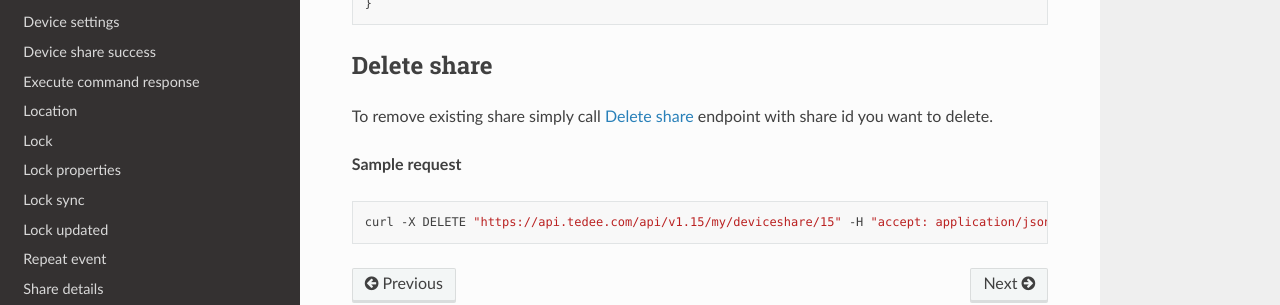
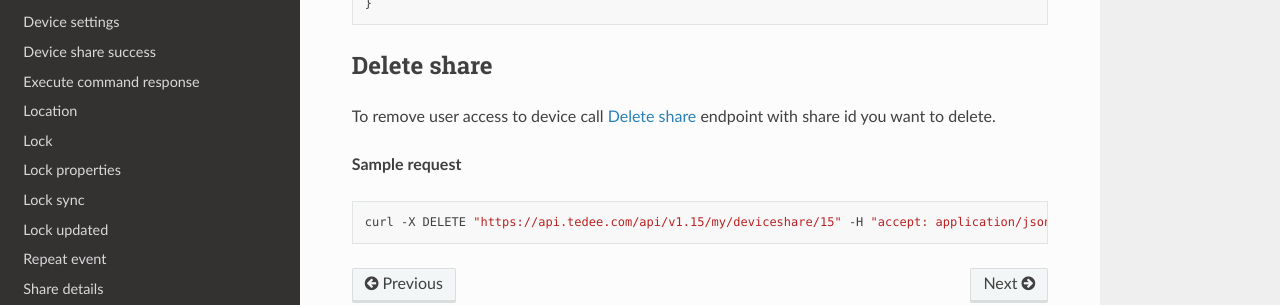
Before and after one commit to tedee-com/tedee-api-doc, a Sphinx documentation site: the page built from docs/source/howtos/share-device.rst, in a window 1280 px wide and 900 px high, scrolled down 2659 px. Shown: the part 467-772 px from the top of the window. Built offline with Sphinx 7.4.7 and the Read the Docs theme 2.0.0, drawn with Linux system fonts in a browser that asks for light colours.

Commit message:
Refactor share howto

```diff
--- a/docs/source/howtos/share-device.rst
+++ b/docs/source/howtos/share-device.rst
@@ -156,7 +156,7 @@ Body:
 Delete share
 ----------------------------
 
-To remove existing share simply call :doc:`Delete share <../endpoints/deviceshare/delete>` endpoint with share id you want to delete.
+To remove user access to device call :doc:`Delete share <../endpoints/deviceshare/delete>` endpoint with share id you want to delete.
 
 **Sample request**
 
```
